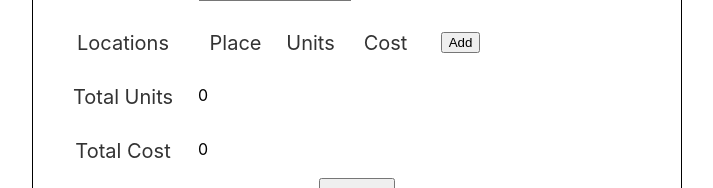
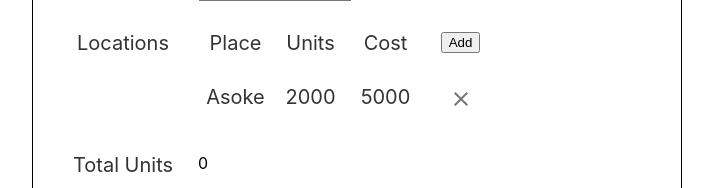
Before and after one commit to Chai-Un/demo-reactjs, a React (Create React App) app: page /calculator in a window 1280 px wide. Shown: the part 186-374 px from the top of the page, without its empty margins (283-996 px from the left). Built offline with nearby package versions, Linux system fonts and the light colour scheme; no server answers.

Commit message:
add location

```diff
--- a/package.json
+++ b/package.json
@@ -4,6 +4,7 @@
   "private": true,
   "dependencies": {
     "@material-ui/core": "^4.11.4",
+    "@material-ui/icons": "^4.11.2",
     "@react-google-maps/api": "^2.1.1",
     "@testing-library/jest-dom": "^5.12.0",
     "@testing-library/react": "^11.2.6",
--- a/src/components/MapContainer/MapContainer.jsx
+++ b/src/components/MapContainer/MapContainer.jsx
@@ -1,6 +1,7 @@
 import React, { useState, useEffect, useRef, useCallback } from "react";
 import { GoogleMap, useLoadScript, Marker, InfoWindow } from "@react-google-maps/api";
 import { getLocations } from "../../services/calculator-service";
+import "./MapContainer.scss";
 
 const libraries = ["places"];
 const mapContainerStyle = {
@@ -16,7 +17,7 @@ const center = {
   lng: 100.5498083
 };
 
-export default function MapContainer() {
+const MapContainer = () => {
   const { isLoaded, loadError } = useLoadScript({
     googleMapsApiKey: "AIzaSyC0JsHIttDgHoVilzwQ0CPjGdhFgSYf2n0",
     libraries
@@ -39,7 +40,8 @@ export default function MapContainer() {
           lat: e.lat,
           lng: e.long,
           max_dist: e.max_dist,
-          name: e.name
+          name: e.name,
+          fee: e.fee
         });
       });
       setMarkers(listMarkers);
@@ -95,10 +97,18 @@ export default function MapContainer() {
               <div>
                 Max units: <span>{selected.max_dist}</span>
               </div>
+              <div>
+                Fee: <span>{selected.fee}</span>
+              </div>
+              <div className="button-add">
+                <button>Add</button>
+              </div>
             </div>
           </InfoWindow>
         ) : null}
       </GoogleMap>
     </div>
   );
-}
+};
+
+export default MapContainer;
--- /dev/null
+++ b/src/components/MapContainer/MapContainer.scss
@@ -0,0 +1,4 @@
+.button-add {
+  float: right;
+  margin-top: 10px;
+}
--- a/src/pages/Calculator/Calculator.jsx
+++ b/src/pages/Calculator/Calculator.jsx
@@ -1,7 +1,9 @@
 import React, { useEffect, useState } from "react";
-import Location from "./components/Location";
+import MapModal from "./components/MapModal/MapModal.jsx";
 import { addToCard, getLocations, getProducts } from "../../services/calculator-service";
 import { customDate, getNumberKey } from "../../utils/date";
+import { IconButton } from "@material-ui/core";
+import CloseIcon from "@material-ui/icons/Close";
 import "./Calculator.scss";
 
 // requirement (do not need to do ADD LOCATION), so i'm assigned location with id = 4
@@ -15,6 +17,7 @@ const Calculator = () => {
   const [product, setProduct] = useState("");
   const [units, setUnits] = useState(0);
   const [price, setPrice] = useState(0);
+  const [open, setOpen] = useState(false);
 
   const handleSubmit = async (e) => {
     e.preventDefault();
@@ -125,6 +128,15 @@ const Calculator = () => {
 
   const resetDate = () => setDate("");
 
+  const showModal = (e) => {
+    e.preventDefault();
+    setOpen(true);
+  };
+
+  const onClose = () => {
+    setOpen(false);
+  };
+
   useEffect(() => {
     handleGetProducts();
     handleGetLocations();
@@ -134,6 +146,7 @@ const Calculator = () => {
 
   return (
     <main className="main">
+      <MapModal open={open} onClose={onClose} />
       <header className="header">Calculator</header>
       <div className="cal-form">
         <form onSubmit={handleSubmit}>
@@ -155,8 +168,43 @@ const Calculator = () => {
             <input type="date" value={date} min={min} max={max} name="date" id="date" onChange={handleDate} />
           </div>
           <div className="cal-form__field">
-            <Location place={locations[3]} units={units} cost={units * price} />
+            <label>Locations</label>
+            <div className="location">
+              <div className="location-item">
+                <label>Place</label>
+              </div>
+              <div className="location-item">
+                <label>Units</label>
+              </div>
+              <div className="location-item">
+                <label>Cost</label>
+              </div>
+              <div className="location-item">
+                <button onClick={showModal}>Add</button>
+              </div>
+            </div>
           </div>
+
+          <div className="cal-form__field">
+            <label></label>
+            <div className="location">
+              <div className="location-item">
+                <label>Asoke</label>
+              </div>
+              <div className="location-item">
+                <label>2000</label>
+              </div>
+              <div className="location-item">
+                <label>5000</label>
+              </div>
+              <div className="location-item">
+                <IconButton className="button-delete">
+                  <CloseIcon />
+                </IconButton>
+              </div>
+            </div>
+          </div>
+
           <div className="cal-form__field">
             <label>Total Units</label>
             <div>{units}</div>
--- a/src/pages/Calculator/Calculator.scss
+++ b/src/pages/Calculator/Calculator.scss
@@ -39,3 +39,7 @@
     padding: 5px 15px;
   }
 }
+
+.button-delete {
+  padding-top: 2px !important;
+}
--- a/src/pages/Calculator/components/Location.jsx
+++ /dev/null
@@ -1,62 +0,0 @@
-import React, { useState } from "react";
-import { Modal } from "@material-ui/core";
-import PropTypes from "prop-types";
-import MapContainer from "../../../components/MapContainer/MapContainer";
-import "./Location.scss";
-
-const Location = React.memo(({ place, units, cost }) => {
-  const [open, setOpen] = useState(false);
-
-  const showModal = (e) => {
-    e.preventDefault();
-    setOpen(true);
-  };
-
-  const onClose = () => {
-    setOpen(false);
-  };
-
-  return (
-    <React.Fragment>
-      <label>Locations</label>
-      <div className="location">
-        <div className="location-item">
-          <label>Place</label>
-        </div>
-        <div className="location-item">
-          <label>Units</label>
-        </div>
-        <div className="location-item">
-          <label>Cost</label>
-        </div>
-        <div className="location-item">
-          <button onClick={showModal}>Add</button>
-        </div>
-      </div>
-      <Modal
-        open={open}
-        onClose={onClose}
-        BackdropProps={{ style: { background: "white", opacity: 0.8, backdropFilter: "blur(8px)" } }}
-        className="modal-map"
-      >
-        <div className="map-container">
-          <MapContainer />
-        </div>
-      </Modal>
-    </React.Fragment>
-  );
-});
-
-Location.defaultProps = {
-  place: null,
-  units: 0,
-  cost: 0
-};
-
-Location.propTypes = {
-  place: PropTypes.object,
-  units: PropTypes.number,
-  cost: PropTypes.number
-};
-
-export default Location;
--- /dev/null
+++ b/src/pages/Calculator/components/MapModal/MapModal.jsx
@@ -0,0 +1,23 @@
+import React from "react";
+import { Modal } from "@material-ui/core";
+import MapContainer from "../../../../components/MapContainer/MapContainer";
+import "./MapModal.scss";
+
+const MapModal = ({ open, onClose }) => {
+  return (
+    <React.Fragment>
+      <Modal
+        open={open}
+        onClose={onClose}
+        BackdropProps={{ style: { background: "white", opacity: 0.8, backdropFilter: "blur(8px)" } }}
+        className="modal-map"
+      >
+        <div className="map-container">
+          <MapContainer />
+        </div>
+      </Modal>
+    </React.Fragment>
+  );
+};
+
+export default MapModal;
```
Also changed, not shown: src/pages/Calculator/components/MapModal/MapModal.scss (renamed from src/pages/Calculator/components/Location.scss).
